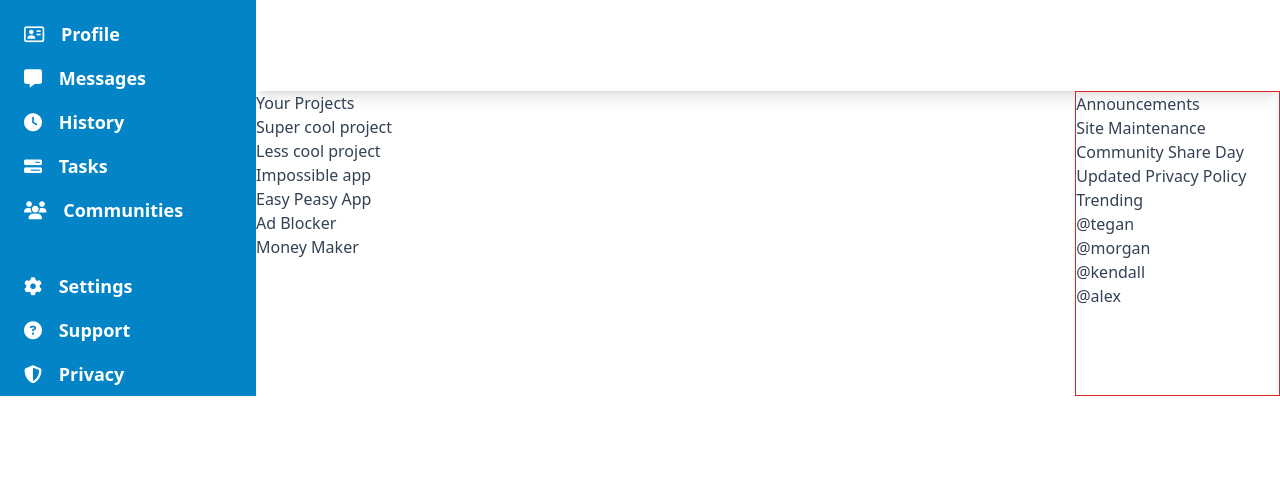
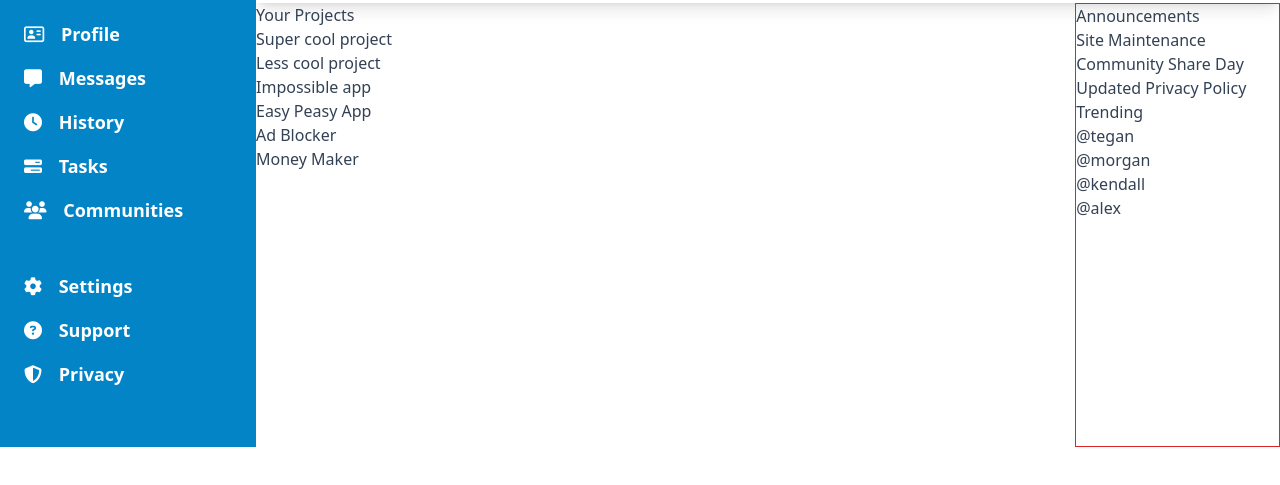
Before and after one commit to Torelli/grid-dashboard, a website: page index.html in a window 1280 px wide. Shown: the part 145-630 px from the top of the page. Drawn offline with Linux system fonts and the light colour scheme.

Commit message:
Fixed grid rows

```diff
--- a/index.html
+++ b/index.html
@@ -7,7 +7,7 @@
     <title>Grid Dashboard</title>
     <link rel="stylesheet" href="./output.css">
 </head>
-<body class="grid grid-cols-[minmax(0,_1fr)_minmax(0,_4fr)] text-slate-700">
+<body class="grid grid-cols-[minmax(0,_1fr)_minmax(0,_4fr)] auto-rows-[minmax(0,_1fr)_minmax(0,_3fr)] text-slate-700">
     <header class="shadow-lg col-start-2 px-8 py-4">
         <div class="flex gap-0 md:gap-56 flex-wrap-reverse">
             <div class="flex gap-4 items-center flex-1">
```
Also changed, not shown: output.css.
